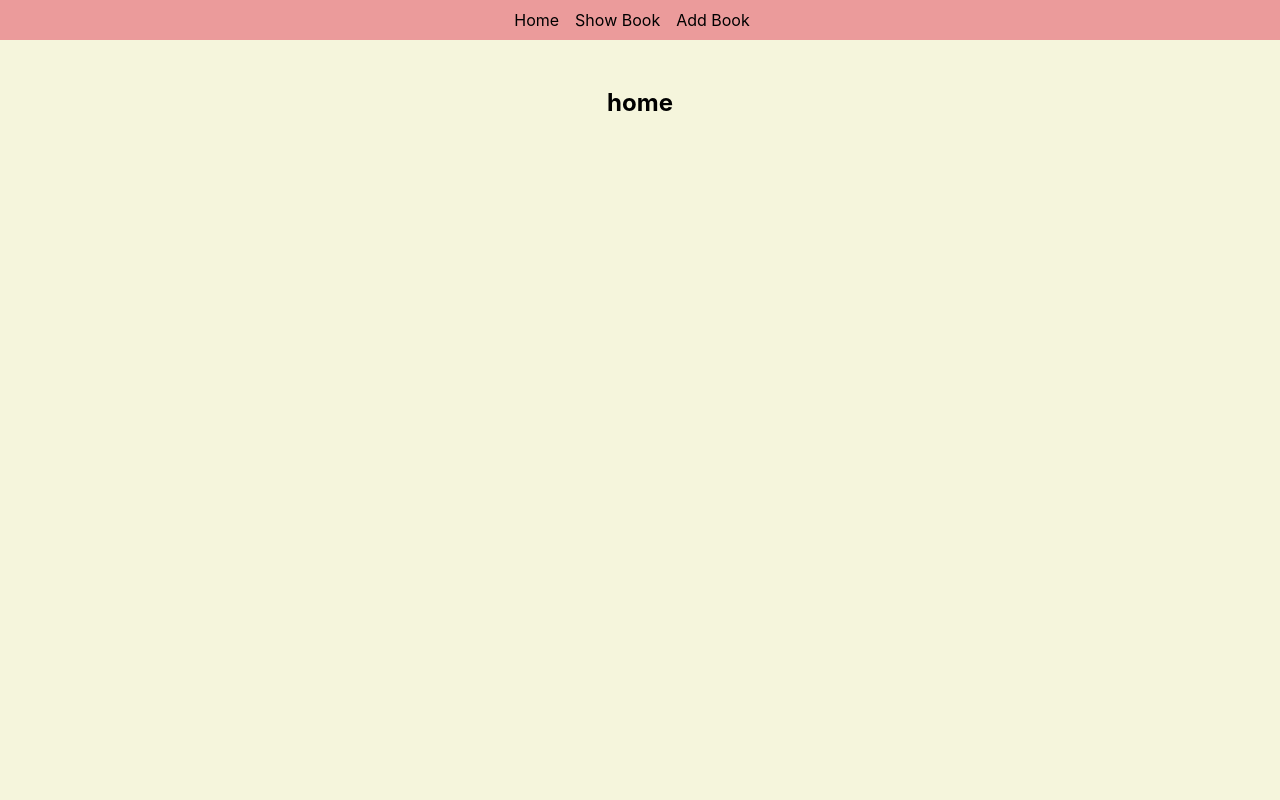
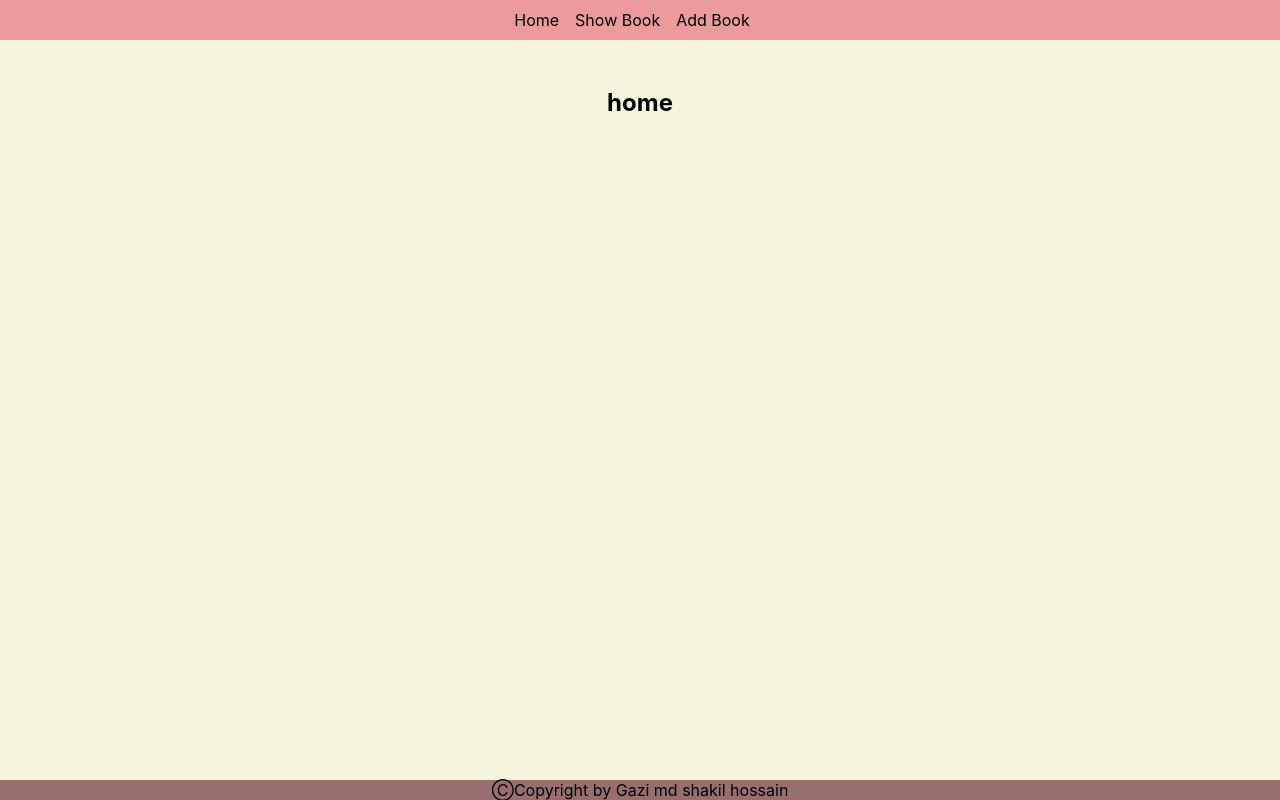
Before and after one commit to ShakiLhossain900/react-CRUD-app-using-redux-toolkit, a React (Create React App) app: page / in a window 1280 px wide. Built offline with nearby package versions, Linux system fonts and the light colour scheme.

Commit message:
adding the new think

```diff
--- a/src/App.css
+++ b/src/App.css
@@ -67,12 +67,3 @@ input {
   width: 20rem;
   padding: 0.2rem;
 }
-
-footer {
-  background-color: antiquewhite;
-  height: 5vh;
-  display: flex;
-  justify-content: center;
-  align-items: center;
-  padding: 1rem;
-}
--- a/src/layouts/Footer.js
+++ b/src/layouts/Footer.js
@@ -1,9 +1,10 @@
 import React from 'react';
+import classes from './Footer.module.css'
 
 const Footer = () => {
     return (
-        <div>
-            <p>Copyright by Gazi md shakil hossain</p>
+        <div className={classes.footer}>
+            <p>ⒸCopyright by Gazi md shakil hossain</p>
         </div>
     );
 };
--- /dev/null
+++ b/src/layouts/Footer.module.css
@@ -0,0 +1,9 @@
+.footer {
+    position: fixed;
+    left: 0;
+    bottom: 0;
+    width: 100%;
+    background-color: rgb(153, 110, 110);
+    color: black;
+    text-align: center;
+  }
--- a/src/routes/Index.js
+++ b/src/routes/Index.js
@@ -5,6 +5,7 @@ import BooksView from "../features/books/BooksView";
 import Navbar from "../layouts/Navbar";
 import ErrorPage from "../pages/ErrorPage";
 import Home from "../pages/Home";
+import Footer from "../layouts/Footer";
 
 const Index = () => {
   return (
@@ -18,6 +19,7 @@ const Index = () => {
           <Route path="*" element={<ErrorPage />} />
         </Routes>
       </main>
+      <Footer />
     </BrowserRouter>
   );
 };
```
